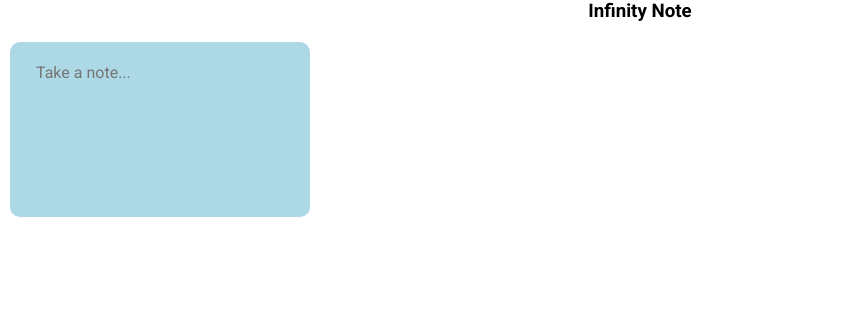
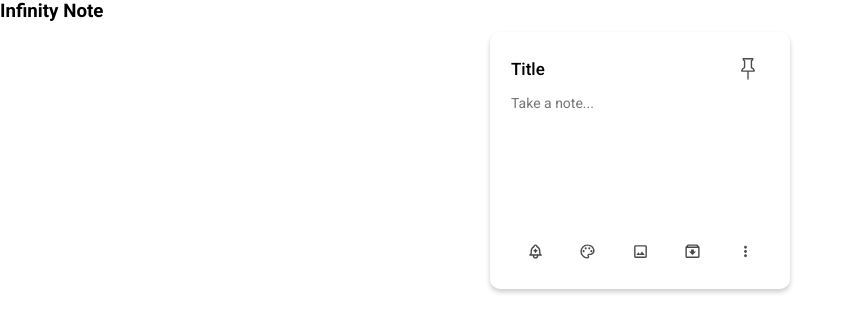
Before and after one commit to Raj-Thombare/Infinity-Notes, a React (Create React App) app: page / in a window 1280 px wide. Shown: the top 332 px of the page, without its empty margins (0-854 px from the left). Built offline with nearby package versions, Linux system fonts and the light colour scheme.

Commit message:
style: AddNote done

```diff
--- a/src/App.js
+++ b/src/App.js
@@ -5,7 +5,9 @@
   return (
     <div>
       <Header />
+      {/* sidebar */}
       <AddNote />
+      {/* notes list */}
     </div>
   );
 };
--- a/src/components/Note/AddNote.jsx
+++ b/src/components/Note/AddNote.jsx
@@ -1,22 +1,66 @@
-import { useRef } from "react";
+import { useState, useRef } from "react";
 import classes from "./AddNote.module.css";
+
+import { TbBellPlus } from "react-icons/tb";
+import { MdOutlineImage } from "react-icons/md";
+import { BsPin } from "react-icons/bs";
+import { BsPinFill } from "react-icons/bs";
+import { MdOutlineColorLens } from "react-icons/md";
+import { BiArchiveIn } from "react-icons/bi";
+import { MdOutlineMoreVert } from "react-icons/md";
 
 const AddNote = () => {
   const textInputRef = useRef();
 
-  const textInputHandler = () => {
+  const [pin, setPin] = useState(false);
+
+  const formSubmitHandler = (e) => {
+    e.preventDefault();
     console.log(textInputRef.current.value);
   };
 
   return (
-    <div className={classes.new_note}>
+    <div className={classes["new-note-container"]}>
+      <form className={classes["new-note"]} onSubmit={formSubmitHandler}>
+        <div className={classes["new-note-header"]}>
+          <div>
+            <div
+              contenteditable="true"
+              aria-label="Title"
+              role="textbox"
+              className={classes["form-title"]}
+            ></div>
+          </div>
+          <div className={classes["footer-container"]}>
+            <button onClick={() => setPin((prev) => !prev)}>
+              {pin ? <BsPinFill size={22} /> : <BsPin size={22} />}
+            </button>
+          </div>
           <textarea
             rows="7"
             cols="10"
             placeholder="Take a note..."
             ref={textInputRef}
-        onChange={textInputHandler}
           ></textarea>
+        </div>
+        <div className={classes["footer-container"]}>
+          <button>
+            <TbBellPlus size={17} />
+          </button>
+          <button>
+            <MdOutlineColorLens size={17} />
+          </button>
+          <button>
+            <MdOutlineImage size={17} />
+          </button>
+          <button>
+            <BiArchiveIn size={17} />
+          </button>
+          <button>
+            <MdOutlineMoreVert size={17} />
+          </button>
+        </div>
+      </form>
     </div>
   );
 };
--- a/src/components/Note/AddNote.module.css
+++ b/src/components/Note/AddNote.module.css
@@ -1,26 +1,87 @@
-.new_note {
-  background-color: lightblue;
-  margin: 20px 10px;
+.new-note-container {
+    display: flex;
+    flex-direction: column;
+    justify-content: flex-start;
+    align-items: center;
+}
+
+.new-note {
+    margin: 10px 20px;
     font-size: 1rem;
     padding: 1rem;
     width: 300px;
     min-height: 170px;
     border-radius: 10px;
-  display: flex;
-  flex-direction: column;
-  justify-content: space-between;
+box-shadow: 0 3px 5px rgb(0 0 0 / 20%);
 }
 
-.new_note textarea {
+.new-note-header {
+  display: flex;
+    flex-direction: row;
+    flex-wrap: wrap;
+    align-content: space-between;
+    justify-content: space-between;
+    align-items: flex-end;
+}
+
+.form-title {
+    min-width: 100%;
     background-color: inherit;
-  color: black;
+    font-size: 14px;
     font-family: inherit;
-  font-size: inherit;
-  padding: 5px 10px;
+    padding: 0px 5px;
+    border: none;
+    line-height: 20px;
+    height: 2em;
+    font-weight: 500;
+    font-size: 17px;
+}
+
+textarea {
+    min-width: 100%;
+    background-color: inherit;
+    font-size: 14px;
+    font-family: inherit;
+    padding: 0px 5px;
     border: none;
     resize: none;
+    line-height: 20px;
+    overflow: hidden;
 }
 
 textarea:focus {
   outline: none;
 }
+
+.form-title:focus-visible {
+  outline: none;
+}
+
+div[contenteditable]:empty:focus::before, div[contenteditable]:empty::before {
+content: 'Title';
+}
+
+.footer-container {
+  display: flex;
+    flex-direction: row;
+    flex-wrap: wrap;
+    align-content: center;
+    justify-content: space-evenly;
+    align-items: center;
+}
+
+.footer-container button  {
+  margin: 0px 5px;
+  padding: 10px;
+  border: none;
+  background-color: transparent;
+  cursor: pointer;
+  opacity: 0.71;
+  transition: opacity 0.218s ease-in
+}
+
+.footer-container button:hover  {
+  border-radius: 50%;
+  opacity: 0.87;
+    background-color: rgba(95,99,104,0.157);
+}
--- a/src/index.css
+++ b/src/index.css
@@ -10,5 +10,5 @@
   font-family: 'Roboto', sans-serif;
   -webkit-font-smoothing: antialiased;
   -moz-osx-font-smoothing: grayscale;
-  text-align: center;
+  min-height: 100vh;
 }
```
Lines whose indentation alone changed are shown as unchanged.
